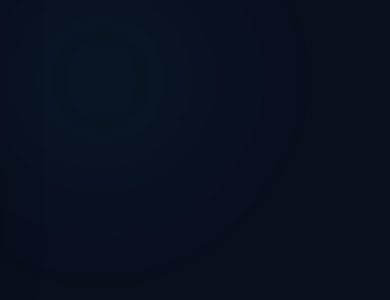
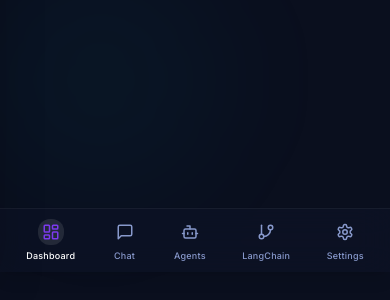
Before and after one commit to Durgarao9425/AI-Agent-Studio, a React (Vite) app in the folder client/: page / in a window 390 px wide. Shown: the part 572-872 px from the top of the page. Built offline with nearby package versions, Linux system fonts and the light colour scheme; no server answers.

Commit message:
feat: implement premium fixed bottom navigation bar on mobile view and make header sticky

```diff
--- a/client/src/components/layout/Layout.tsx
+++ b/client/src/components/layout/Layout.tsx
@@ -2,21 +2,32 @@
 // Positions the sidebar and content area with proper spacing.
 
 import { ReactNode } from 'react';
+import { NavLink, useLocation } from 'react-router-dom';
 import { Sidebar } from './Sidebar';
 import { Topbar } from './Topbar';
 import { motion } from 'framer-motion';
 import { useSettingsStore } from '../../store/useSettingsStore';
 import { cn } from '../../lib/utils';
+import { LayoutDashboard, MessageSquare, Bot, GitBranch, Settings } from 'lucide-react';
 
 interface LayoutProps {
   children: ReactNode;
 }
 
+const BOTTOM_NAV_ITEMS = [
+  { path: '/', icon: LayoutDashboard, label: 'Dashboard', color: '#7c3aed' },
+  { path: '/chat', icon: MessageSquare, label: 'Chat', color: '#06b6d4' },
+  { path: '/agents', icon: Bot, label: 'Agents', color: '#8b5cf6' },
+  { path: '/langchain', icon: GitBranch, label: 'LangChain', color: '#3b82f6' },
+  { path: '/settings', icon: Settings, label: 'Settings', color: '#8899cc' },
+];
+
 export function Layout({ children }: LayoutProps) {
   const { collapsed, mobileSidebarOpen, setMobileSidebarOpen } = useSettingsStore();
+  const location = useLocation();
 
   return (
-    <div className="min-h-screen flex relative overflow-x-hidden" style={{ background: '#0a0f1e' }}>
+    <div className="min-h-screen flex relative overflow-x-hidden pb-16 md:pb-0" style={{ background: '#0a0f1e' }}>
       {/* Mobile Sidebar backdrop */}
       {mobileSidebarOpen && (
         <div
@@ -43,6 +54,38 @@ export function Layout({ children }: LayoutProps) {
         </motion.main>
       </div>
 
+      {/* Mobile Bottom Navigation Bar */}
+      <div className="fixed bottom-0 left-0 right-0 h-16 bg-[#0d1224]/90 backdrop-blur-lg border-t border-white/5 z-40 md:hidden flex items-center justify-around px-2 shadow-lg">
+        {BOTTOM_NAV_ITEMS.map((item) => {
+          const isActive =
+            item.path === '/'
+              ? location.pathname === '/'
+              : location.pathname.startsWith(item.path);
+
+          return (
+            <NavLink
+              key={item.path}
+              to={item.path}
+              className={cn(
+                "flex flex-col items-center gap-1 py-1.5 px-3 rounded-xl transition-all duration-200",
+                isActive ? "text-white" : "text-text-secondary"
+              )}
+            >
+              <div
+                className={cn(
+                  "p-1 rounded-lg transition-colors",
+                  isActive ? "bg-white/10" : ""
+                )}
+                style={{ color: isActive ? item.color : undefined }}
+              >
+                <item.icon size={18} />
+              </div>
+              <span className="text-[9px] font-medium tracking-wide">{item.label}</span>
+            </NavLink>
+          );
+        })}
+      </div>
+
       {/* Ambient background glows */}
       <div
         className="fixed top-0 left-1/4 w-96 h-96 rounded-full pointer-events-none"
--- a/client/src/components/layout/Topbar.tsx
+++ b/client/src/components/layout/Topbar.tsx
@@ -32,8 +32,8 @@ export function Topbar() {
     <motion.header
       initial={{ y: -20, opacity: 0 }}
       animate={{ y: 0, opacity: 1 }}
-      className="h-16 flex items-center justify-between px-6 border-b border-white/5"
-      style={{ background: 'rgba(10, 15, 30, 0.8)', backdropFilter: 'blur(20px)' }}
+      className="sticky top-0 z-30 h-16 flex items-center justify-between px-6 border-b border-white/5 flex-shrink-0"
+      style={{ background: 'rgba(10, 15, 30, 0.85)', backdropFilter: 'blur(20px)' }}
     >
       {/* Page Info */}
       <div className="flex items-center gap-2 min-w-0 flex-1 mr-2">
```
